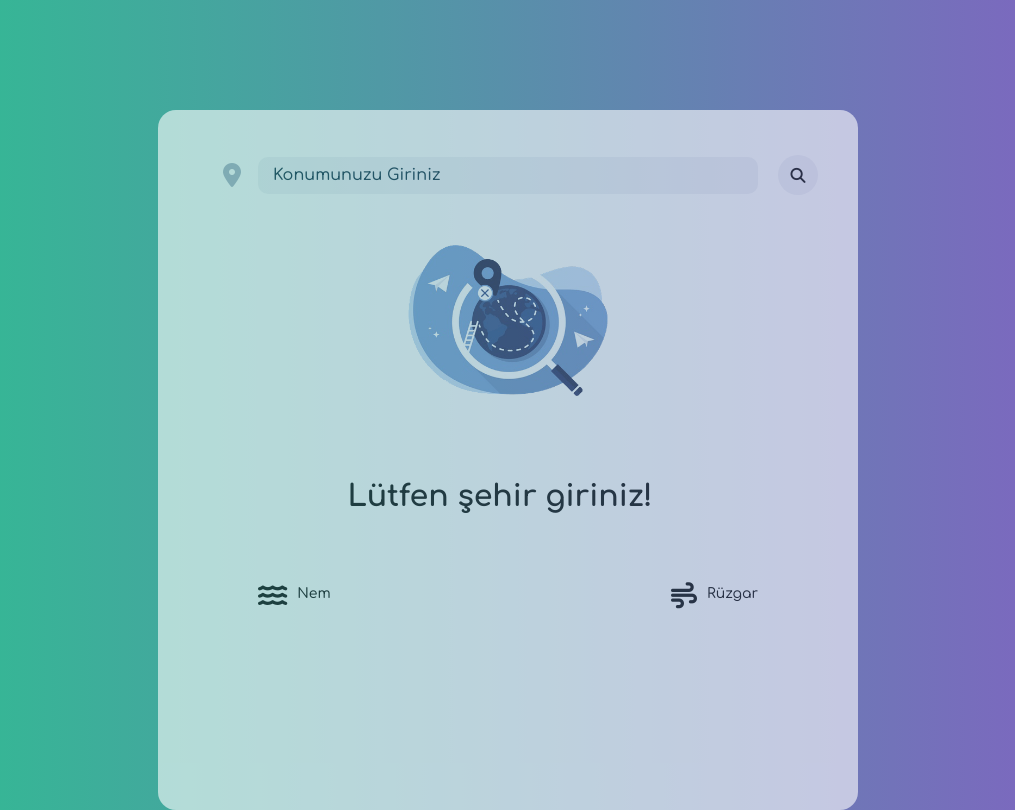
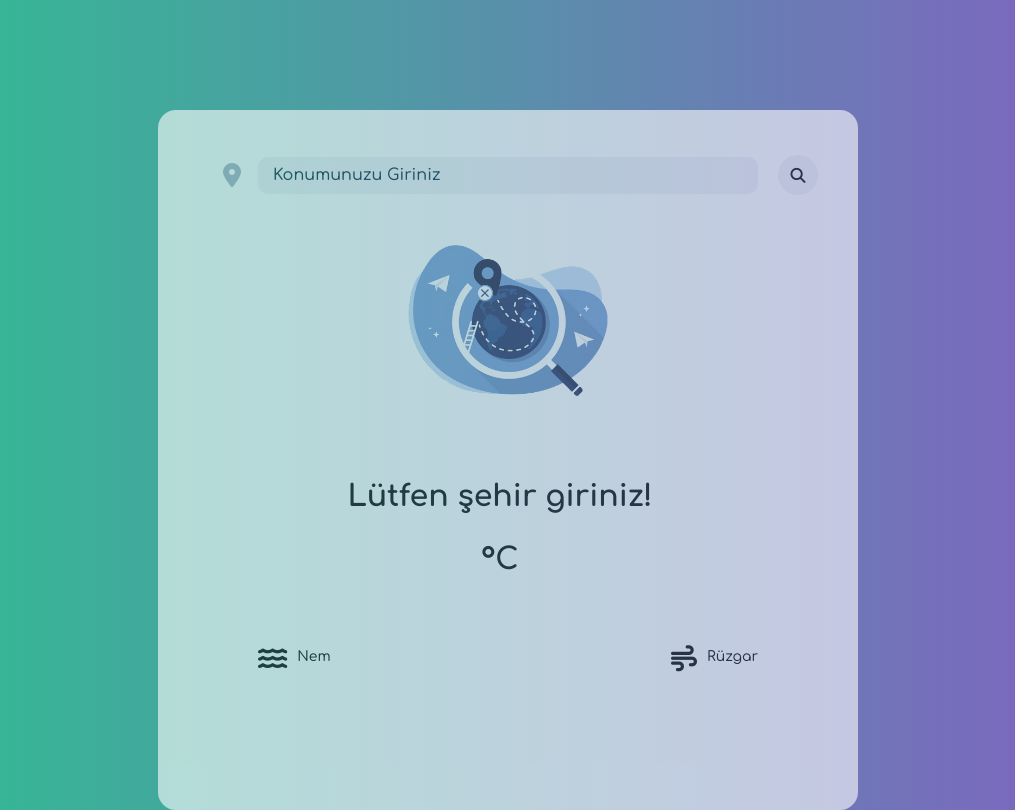
Before and after one commit to alpataseven/WeatherApp, a plain HTML site: page index.html in a window 1280 px wide. Shown: the whole page, without its empty margins (132-1147 px from the left). Drawn offline with Linux system fonts and the light colour scheme.

Commit message:
düzenleme..

```diff
--- a/index.html
+++ b/index.html
@@ -13,7 +13,6 @@
         crossorigin="anonymous" referrerpolicy="no-referrer" />
     <title>Weather App</title>
 </head>
-
 <body>
     <div class="container">
         <div class="search-box">
@@ -21,14 +20,12 @@
             <input type="search" name="search" placeholder="Konumunuzu giriniz">
             <button class="fa-solid fa-magnifying-glass" id="btn"></button>
         </div>
-
         <div class="weather-box">
             <img src="/Photos/404.png">
             <p class="city">Lütfen şehir giriniz!</p>
-            <p class="temperature"></p>
+            <p class="temperature">°C</p>
             <p class="description"></p>
         </div>
-
         <div class="weather-details">
             <div class="humidty">
                 <i class="fa-solid fa-water"></i>
@@ -45,12 +42,7 @@
                 </div>
             </div>
         </div>
-
-
     </div>
-
-
     <script src="script.js"></script>
 </body>
-
 </html>
```
